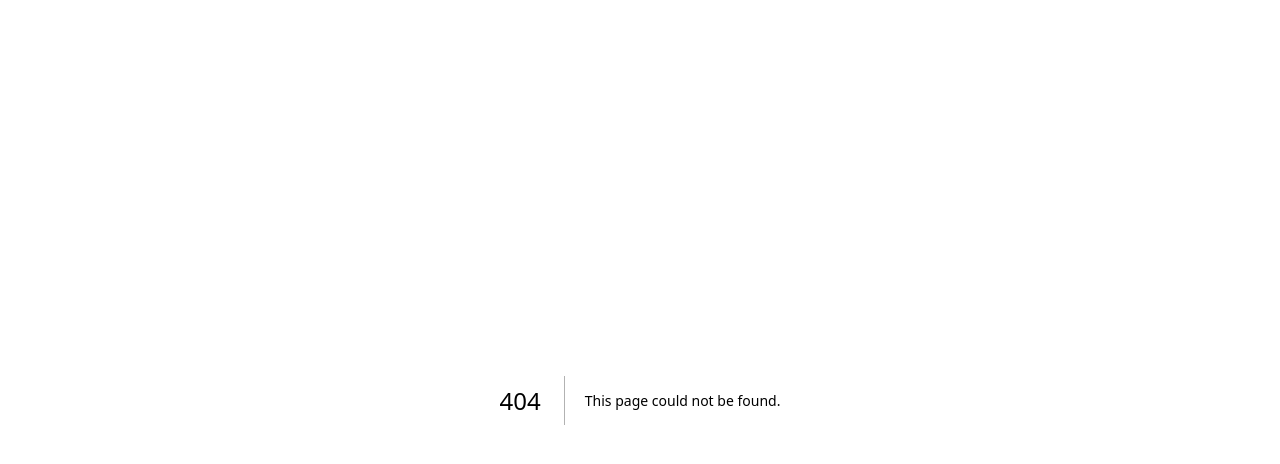
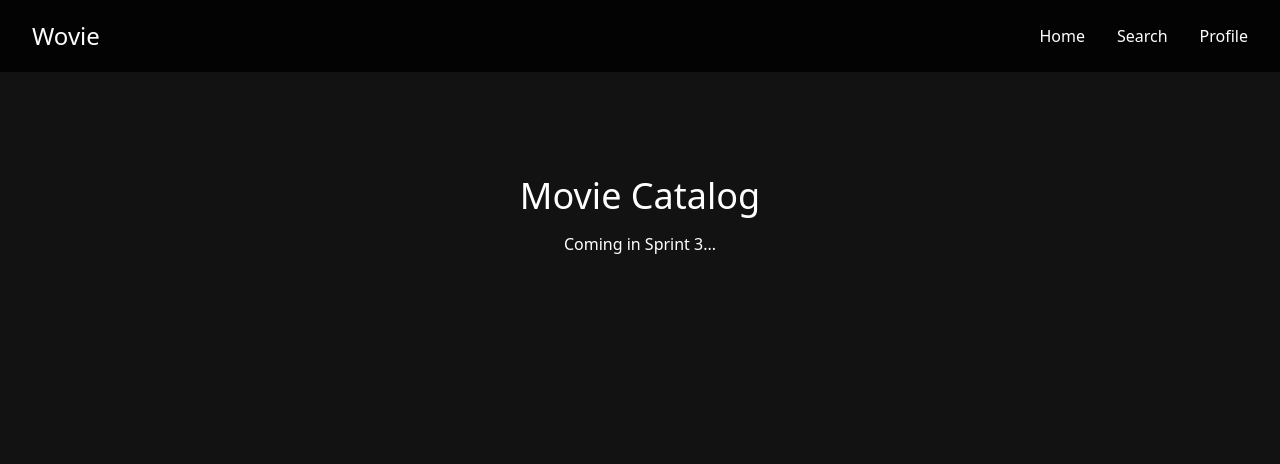
Before and after one commit to TheRainHub/Wovie2, a Next.js app in the folder wovie-v2/: page /movies in a window 1280 px wide. Before the commit this address had no page. Shown: the top 464 px of the page. Built offline with nearby package versions, Linux system fonts and the light colour scheme; no server answers; a web font is replaced by a local one.

Commit message:
add middleware, and base pages for api routers

```diff
--- /dev/null
+++ b/wovie-v2/app/(main)/layout.tsx
@@ -0,0 +1,10 @@
+import Header from "@/app/components/Header";
+
+export default function MainLayout({ children }: { children: React.ReactNode }) {
+  return (
+    <>
+      <Header />
+      <main className="pt-24 px-4">{children}</main>
+    </>
+  );
+}
--- /dev/null
+++ b/wovie-v2/app/(main)/movies/page.tsx
@@ -0,0 +1,8 @@
+export default function MoviesPage() {
+  return (
+    <div className="text-center mt-20">
+      <h1 className="text-4xl font-logo text-accent">Movie Catalog</h1>
+      <p className="text-muted mt-4">Coming in Sprint 3...</p>
+    </div>
+  );
+}
--- /dev/null
+++ b/wovie-v2/app/components/Header.tsx
@@ -0,0 +1,39 @@
+"use client";
+
+import Link from "next/link";
+import { signOut, useSession } from "next-auth/react";
+
+export default function Header() {
+  const { data: session } = useSession();
+
+  return (
+    <header className="fixed top-0 left-0 w-full px-8 py-5 flex justify-between items-center z-50"
+      style={{ background: "rgba(0, 0, 0, 0.8)", backdropFilter: "blur(10px)" }}
+    >
+      <Link href="/movies" className="font-logo text-2xl text-white">
+        Wovie
+      </Link>
+      <nav className="flex items-center gap-8">
+        <Link href="/movies" className="text-white hover:text-accent transition-colors">
+          Home
+        </Link>
+        <Link href="/search" className="text-white hover:text-accent transition-colors">
+          Search
+        </Link>
+        <Link href="/profile" className="text-white hover:text-accent transition-colors">
+          Profile
+        </Link>
+
+        {session && (
+          <button
+            onClick={() => signOut({ callbackUrl: "/login" })}
+            className="px-5 py-2 border border-white/30 rounded-md text-white
+              hover:bg-white hover:text-[#162938] transition-all"
+          >
+            Logout
+          </button>
+        )}
+      </nav>
+    </header>
+  );
+}
--- /dev/null
+++ b/wovie-v2/middleware.ts
@@ -0,0 +1,5 @@
+export { default } from "next-auth/middleware";
+
+export const config = {
+  matcher: ["/movies/:path*", "/profile/:path*", "/search/:path*", "/watchlists/:path*"],
+};
```
